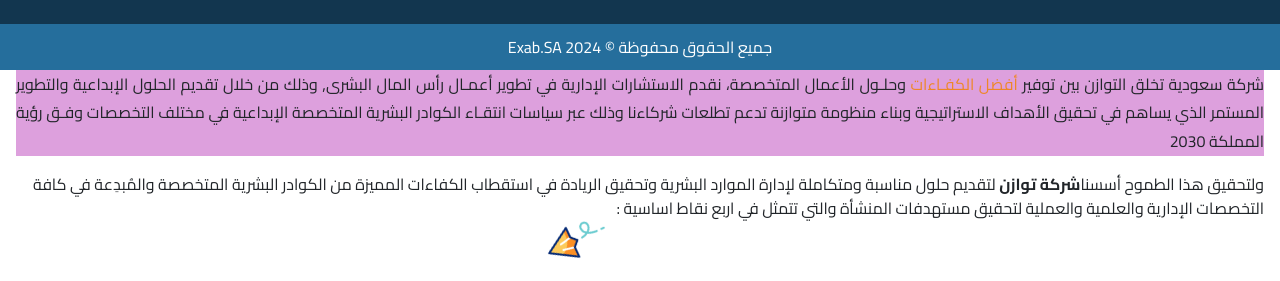
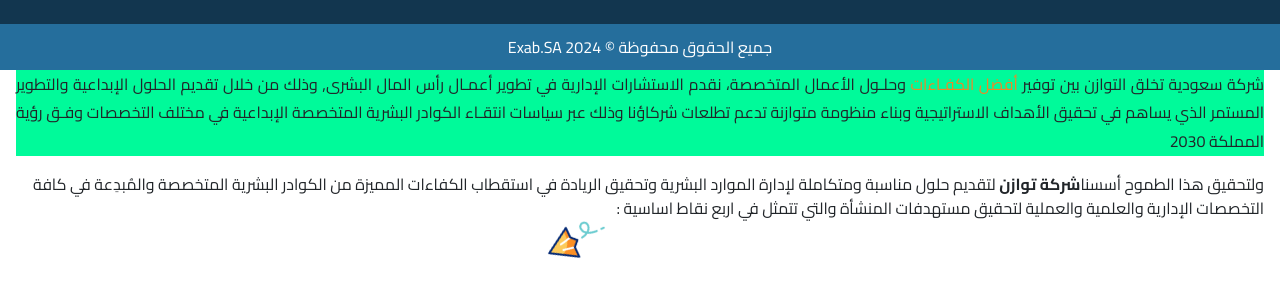
Before and after one commit to MichaelGhattas1/test, a website: page index.html in a window 1280 px wide. Shown: the part 7638-7919 px from the top of the page. Drawn offline with nearby package versions, Linux system fonts and the light colour scheme; a web font is replaced by a local one.

Commit message:
///////////

```diff
--- a/css/style.css
+++ b/css/style.css
@@ -3319,5 +3319,5 @@ p.test-text {
   text-align-last: right;
   hyphens: auto;
   line-height: 1.8 !important;
-  background: plum;
-}
+  background: mediumspringgreen;
+}
--- a/index.html
+++ b/index.html
@@ -1583,7 +1583,7 @@
         وحلـول الأعمال المتخصصة، نقدم الاستشارات الإدارية في تطوير أعمـال
         رأس المال البشرى, وذلك من خلال تقديم الحلول الإبداعية والتطوير
         المستمر الذي يساهم في تحقيق الأهداف الاستراتيجية وبناء منظومة
-        متوازنة تدعم تطلعات شركاءنا وذلك عبر سياسات انتقـاء الكوادر
+        متوازنة تدعم تطلعات شركاؤنا وذلك عبر سياسات انتقـاء الكوادر
         البشرية المتخصصة الإبداعية في مختلف التخصصات وفـق رؤية المملكة
         2030
       </p>
```
